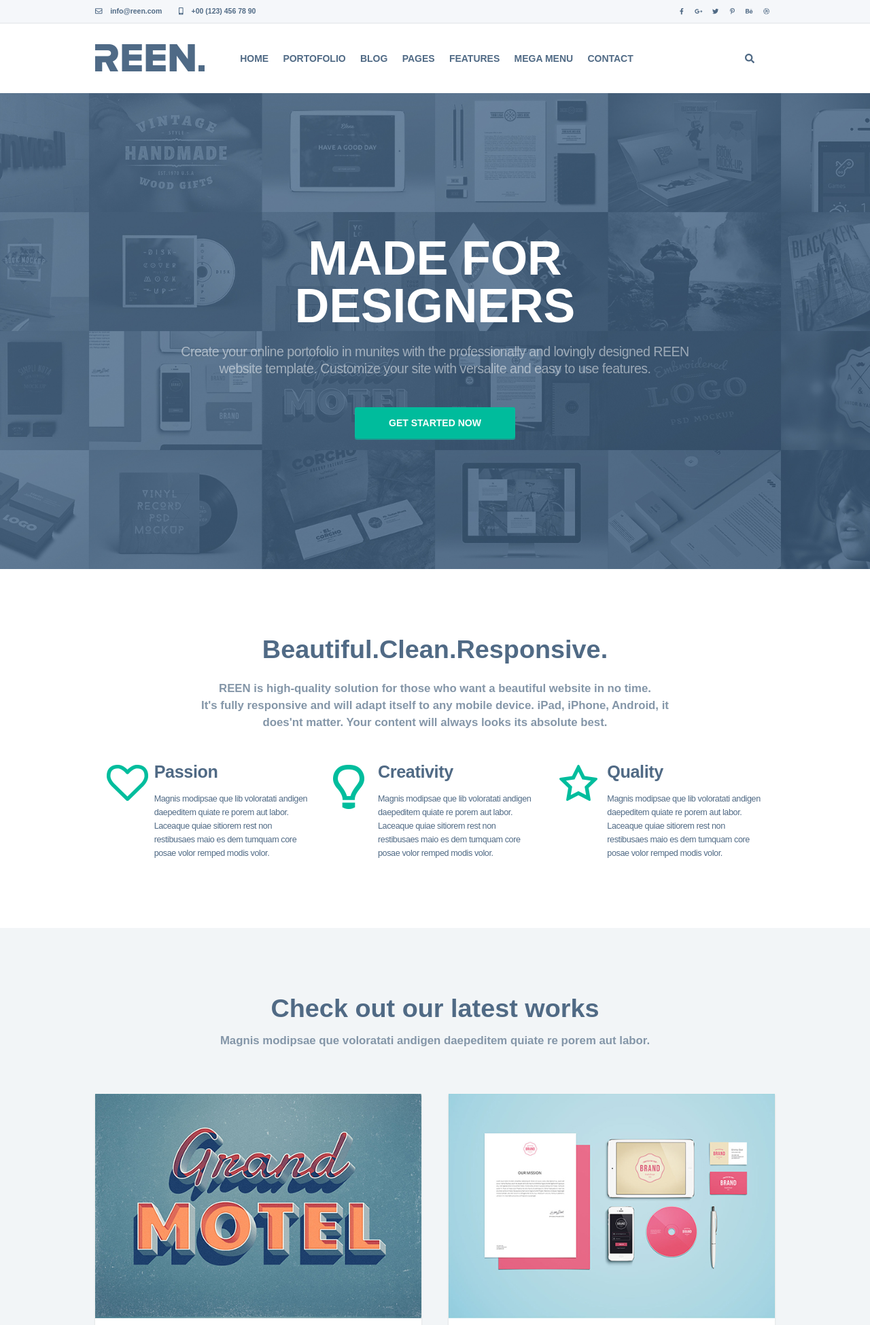
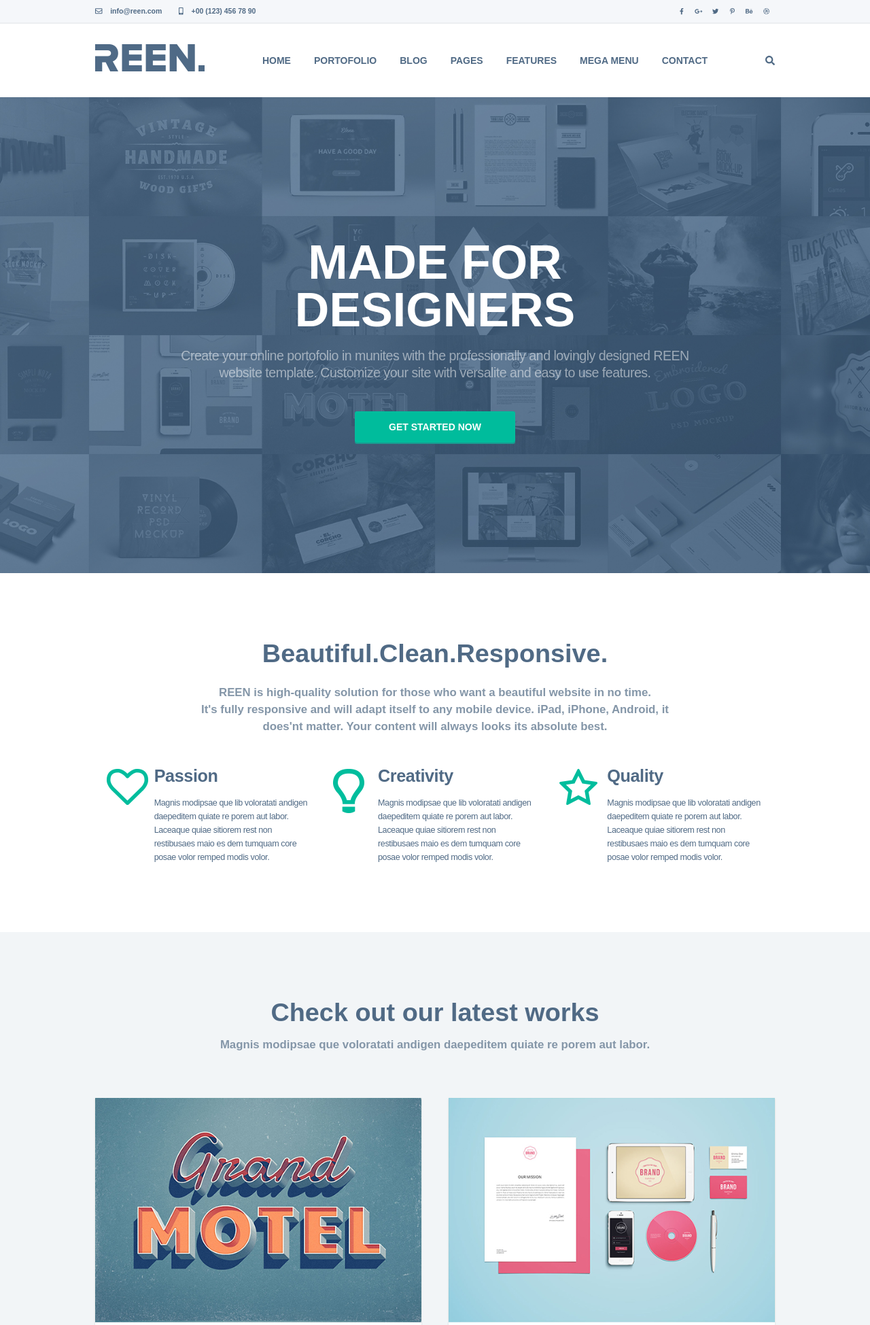
Before and after one commit to iyasmzn/WebDesign, a PHP site: page /web_design/ in a window 1280 px wide. Shown: the top 1949 px of the page at 68% size. Run offline with PHP 8.4, Linux system fonts and the light colour scheme; some libraries are stand-ins or nearby versions.

Commit message:
fixing navbar menu

```diff
--- a/css_responsive_ust_alfin/assets/style.css
+++ b/css_responsive_ust_alfin/assets/style.css
@@ -59,6 +59,7 @@ a {
 .container {
     width: 1000px;
     position: relative;
+    z-index: 1;
     left: 50%;
     -webkit-transform: translateX(-50%);
        -moz-transform: translateX(-50%);
@@ -93,6 +94,8 @@ a {
 .mb-20 { margin-bottom: 20px;}
 .color-blue {
     color: #506a85;
+}.color-muted {
+    color: #73879c;
 }
 .cwt { color: rgba(255, 255, 255, 0.5);}
 [class*=-bold] { font-weight: bold;}
@@ -124,9 +127,13 @@ a {
     background-image: url('./images/carousel4.jpg');
     background-size: contain;
 }
-.menu-hover {
-    padding: 10px;
-    transition: background 0.3s padding 0s;
+.menu-box {
+    justify-content: space-between;
+}
+[class*='menu-hover'] {
+    display: block;
+    padding: 17px;
+    transition: all 0s;
 }
 /* One for One */
 #header-sosmed {
@@ -134,14 +141,22 @@ a {
     height: 35px;
     border-bottom: 2px solid #eceef1;
 }
+.mennu {
+    position: relative;
+    z-index: 20;
+    /*border: 1px solid #e6e9ed;*/
+}
 .menu-dropdown {
     position: absolute;
-    left: 0;top: 180%;
+    left: 0;top: 100%;
     background: #f5f7fa;
-    box-shadow: 0px 0px 2px gray;
+    box-shadow: 0px 1px 1px gray;
     color: #37c5aa;
-    z-index: 99;
+    z-index: 19;
     display: none;
+    width: 200px;
+    border-radius: 0px 3px 3px 3px;
+    overflow: hidden;
 }
 #header-title {
     height: 700px;
@@ -149,7 +164,7 @@ a {
     background-size: cover;
     background-position: center;
     position: relative;
-    z-index: 1;
+    z-index: -1;
 }
 #header-title h1 {
     font-size: 5em;
@@ -265,7 +280,7 @@ a {
 .hover-gallery {
     width: 100%;
     height: 0;
-    overflow: hidden;
+    /*overflow: hidden;*/
     background: rgba(5, 161, 135, 0.7);
     position: absolute;
     opacity: 0;
@@ -291,8 +306,9 @@ a {
 .hover-bg-drib:hover { background: #eb6397;}
 .menu-hover:hover {
     background: #f5f7fa;
-    box-shadow: 0px 0px 2px gray;
+    box-shadow: 0px 1px 1px gray;
     color: #37c5aa;
+    transition: all 0s;
 }
 .btn-hover:hover {
     cursor: pointer;
@@ -312,6 +328,20 @@ a {
 .mennu:hover .menu-dropdown {
     display: block;
 }
+.mennu:hover > a {
+    color: #37c5aa;
+}
+.menu-hover-drop:hover {
+    color: #ffffff;
+    background: #37c5aa;
+}
 
 /* filter */
 .grayscale { filter: brightness(500%) grayscale(0);}
+
+/* sticky header */
+.sticky {
+    position: fixed;
+    width: 100%;
+    top: 0;
+}
--- a/css_responsive_ust_alfin/index.php
+++ b/css_responsive_ust_alfin/index.php
@@ -2,6 +2,7 @@
 <html>
 <head>
 	<title></title>
+	<meta name="viewport" content="width=device-width, initial-scale=1">
 	<!-- My Style CSS -->
 	<link rel="stylesheet" type="text/css" href="assets/style.css">
 	<!-- Font Awesome 5 -->
@@ -29,81 +30,36 @@
 			</div>
 		</div>
 	</div>
-	<div class="container flex-between" style="flex-flow: row wrap;">
-		<div class="py-30 hover-logo" style="width: 200px;position: relative;">
-			<img src="assets/images/logo.png">
-			<a class="hover-logo" href="#"></a>
-		</div>
-		<div style="width: 600px;">
-			<div class="flex-row-center">
-				<div class="flex-around" style="font-weight: bold;width: 100%;">
-					<span class="mennu" style="position: relative;z-index: 99;">
-						<a class="menu-hover color-blue" href="">HOME</a>
-						<span class="menu-dropdown">
-							<a class="hover-c-green" href="">AGENCY STYLE</a>
-							<a class="hover-c-green" href="">PRODUCT STYLE</a>
-							<a class="hover-c-green" href="">SERVICE STYLE</a>
-							<a class="hover-c-green" href="">PORTOFOLIO STYLE</a>
-							<a class="hover-c-green" href="">SHOWCASE STYLE</a>
-						</span>
-					</span>
-					<span>
-						<a class="color-blue menu-hover" href="">PORTOFOLIO</a>
-					</span>
-					<span>
-						<a class="color-blue menu-hover" href="">BLOG</a>
-					</span>
-					<span>
-						<a class="color-blue menu-hover" href="">PAGES</a>
-					</span>
-					<span>
-						<a class="color-blue menu-hover" href="">FEATURES</a>
-					</span>
-					<span>
-						<a class="color-blue menu-hover" href="">MEGA MENU</a>
-					</span>
-					<span>
-						<a class="color-blue menu-hover" href="">CONTACT</a>
-					</span>
+	<div id="navbar">
+		<div class="menu-box container flex-row py-30">
+			<div>
+				<a href="#"><img class="hover-logo" src="assets/images/logo.png"></a>
+			</div>
+			<div class="menu-link flex-row">
+				<div class="menu-hover mennu">
+					<a class="color-blue -bold hover-c-green" href="#">HOME</a>
+					<ul class="menu-dropdown">
+						<li><a class="f-size-sm-bold color-muted menu-hover-drop" href="#">AGENCY STYLE</a></li>
+						<li><a class="f-size-sm-bold color-muted menu-hover-drop" href="#">PRODUCT STYLE</a></li>
+						<li><a class="f-size-sm-bold color-muted menu-hover-drop" href="#">SERVICE STYLE</a></li>
+						<li><a class="f-size-sm-bold color-muted menu-hover-drop" href="#">PORTOFOLIO STYLE</a></li>
+						<li><a class="f-size-sm-bold color-muted menu-hover-drop" href="#">SHOWCASE STYLE</a></li>
+					</ul>
+				</div>
+				<div class="menu-hover"><a class="color-blue -bold hover-c-green" href="#">PORTOFOLIO</a></div>
+				<div class="menu-hover"><a class="color-blue -bold hover-c-green" href="#">BLOG</a></div>
+				<div class="menu-hover"><a class="color-blue -bold hover-c-green" href="#">PAGES</a></div>
+				<div class="menu-hover"><a class="color-blue -bold hover-c-green" href="#">FEATURES</a></div>
+				<div class="menu-hover"><a class="color-blue -bold hover-c-green" href="#">MEGA MENU</a></div>
+				<div class="menu-hover"><a class="color-blue -bold hover-c-green" href="#">CONTACT</a></div>
+			</div>
+			<div>
+				<div class="flex-row-center">
+					<a class="color-blue hover-c-green" href="#"><i class="fas fa-search"></i></a>
 				</div>
 			</div>
 		</div>
-		<div style="width: 195px">
-			<div class="flex-row-center" style="justify-content: flex-end;padding-right: 30px;"><a href="#" class="color-blue hover-c-green"><i class="fa fa-search"></i></a></div>
-		</div>
 	</div>
-	<!-- <div id="navbar">
-		<div class="container">
-			<nav>
-				<div>
-					<a href="http://locahttp://localhost/web_design/css_responsive_ust_alfin/ign/css_responsive_ust_alfin/"><img src="assets/images/logo.png"></a>
-				</div>
-				<div>
-					<ul>
-						<li>
-							<a class="menu-hover color-blue" href="">HOME</a>
-							<div>
-								<a class="hover-c-green" href="">AGENCY STYLE</a>
-								<a class="hover-c-green" href="">PRODUCT STYLE</a>
-								<a class="hover-c-green" href="">SERVICE STYLE</a>
-								<a class="hover-c-green" href="">PORTOFOLIO STYLE</a>
-								<a class="hover-c-green" href="">SHOWCASE STYLE</a>
-							</div>
-						</li>
-						<li><a class="color-blue menu-hover" href="">PORTOFOLIO</a></li>
-						<li><a class="color-blue menu-hover" href="">BLOG</a></li>
-						<li><a class="color-blue menu-hover" href="">PAGES</a></li>
-						<li><a class="color-blue menu-hover" href="">FEATURES</a></li>
-						<li><a class="color-blue menu-hover" href="">MEGA MENU</a></li>
-						<li><a class="color-blue menu-hover" href="">CONTACT</a></li>
-					</ul>
-				</div>
-				<div>
-					<a href="" class="hover-c-green"><i class="fas fa-search"></i></a>
-				</div>
-			</nav>
-		</div>
-	</div> -->
 	<div id="header-title">
 		<div class="container flex-row-center" style="text-align: center;height: 100%;">
 			<div style="width: 800px">
@@ -262,5 +218,19 @@
 			</div>
 		</div>
 	</div>
+	<script type="text/javascript" src="assets/script.js">
+		window.onscroll = function() {myFunction()};
+
+		var header = document.getElementById("navbar");
+		var sticky = header.offsetTop;
+
+		function myFunction() {
+		  if (window.pageYOffset > sticky) {
+		    header.classList.add("sticky");
+		  } else {
+		    header.classList.remove("sticky");
+		  }
+		}
+	</script>
 </body>
 </html>
```
